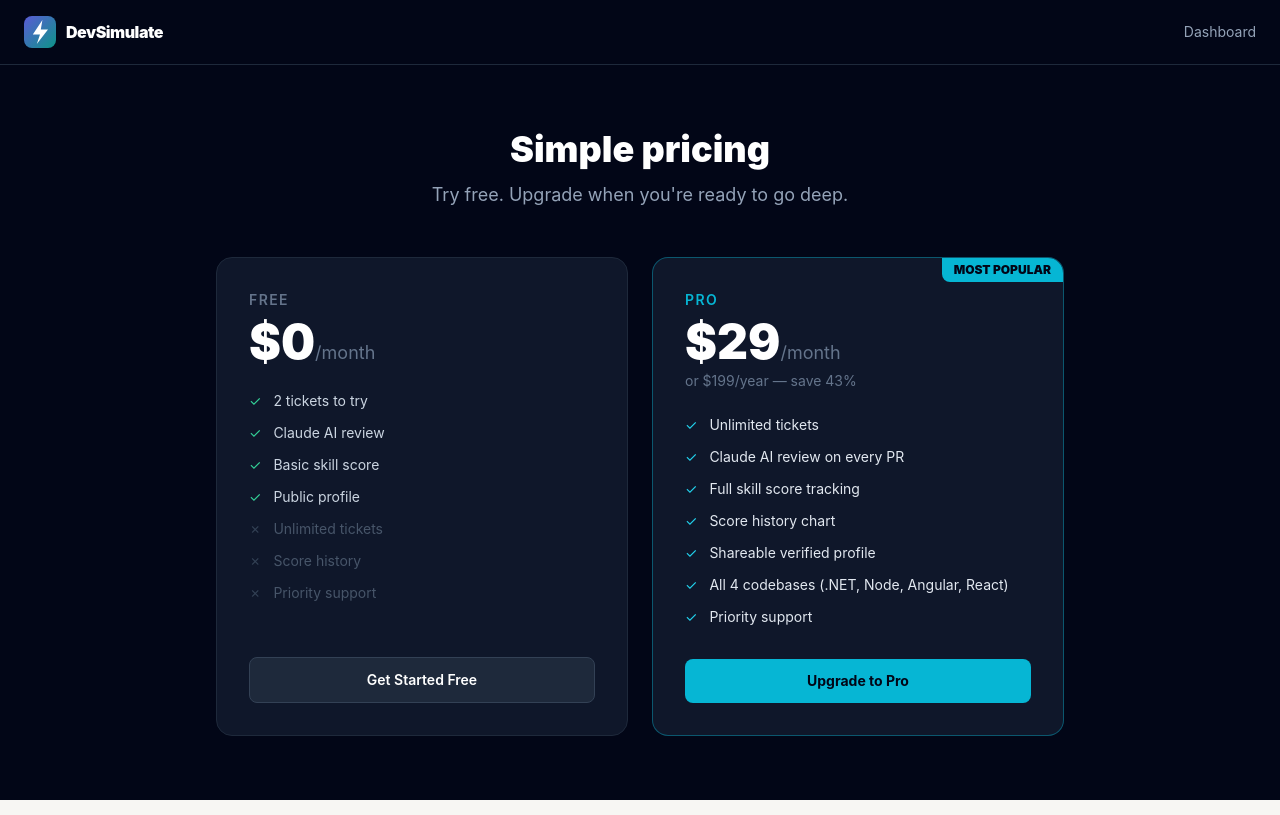
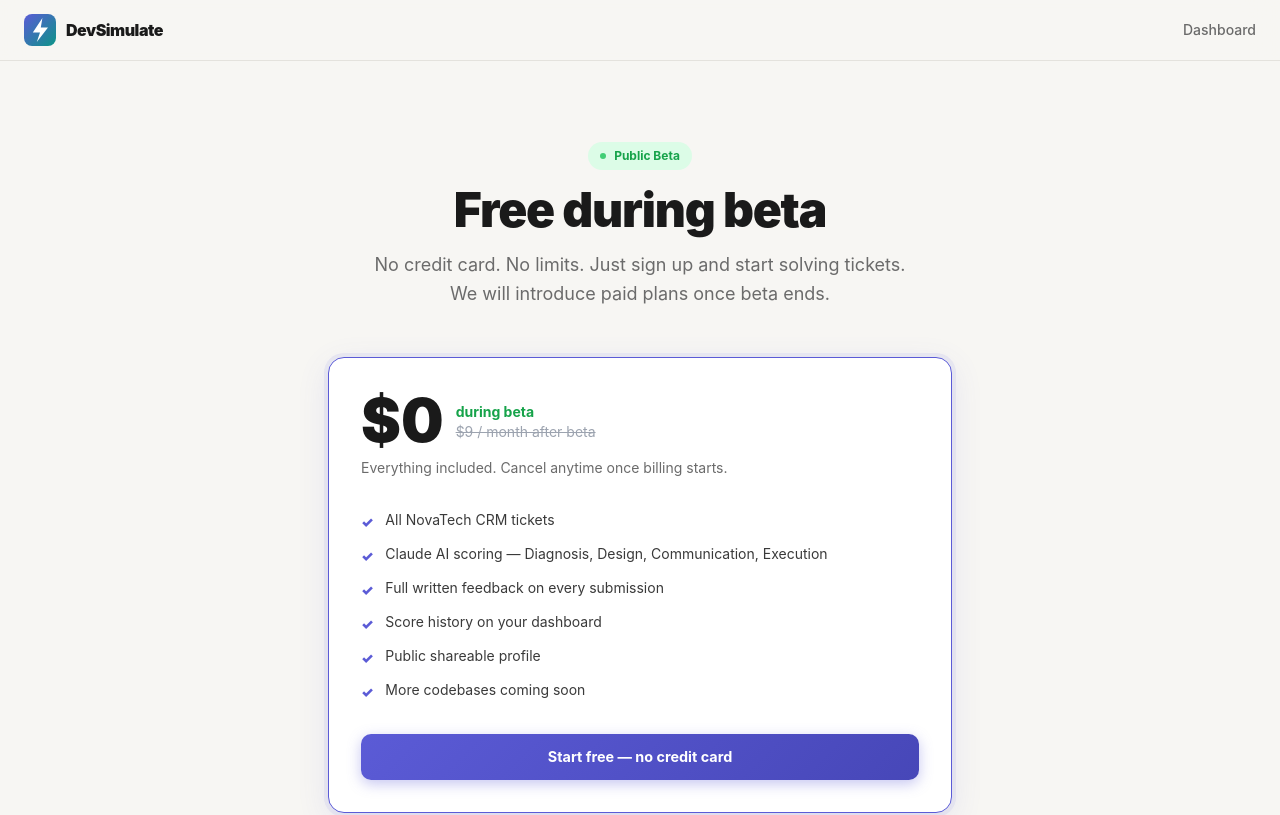
Before and after one commit to DevSimulate/DevsimulateMono, a Next.js app in the folder apps/web/: page /pricing in a window 1280 px wide. Shown: the top 815 px of the page. Built offline with nearby package versions, Linux system fonts and the light colour scheme.

Commit message:
feat: free beta pricing page and beta banner on landing

```diff
--- a/apps/web/src/app/page.tsx
+++ b/apps/web/src/app/page.tsx
@@ -74,6 +74,12 @@ const SCORES = [
 export default function LandingPage(): React.ReactElement {
   return (
     <main className="bg-grid min-h-screen overflow-x-hidden">
+
+      {/* ── Beta banner ── */}
+      <div className="w-full py-2 px-4 text-center text-xs font-bold" style={{ background: "#5B5BD6", color: "#FFFFFF" }}>
+        🚀 DevSimulate is in public beta — free for everyone right now &nbsp;·&nbsp;{" "}
+        <Link href="/pricing" className="underline underline-offset-2 opacity-90 hover:opacity-100">See pricing</Link>
+      </div>
 
       {/* ── Nav ── */}
       <nav className="sticky top-0 z-50 nav-glass px-6 py-3.5 flex items-center justify-between max-w-7xl mx-auto w-full" style={{ maxWidth: "100%" }}>
@@ -268,45 +274,45 @@ export default function LandingPage(): React.ReactElement {
 
       {/* ── Pricing ── */}
       <section id="pricing" className="py-24 px-6" style={{ background: "#F7F6F3" }}>
-        <div className="max-w-3xl mx-auto">
-          <div className="text-center mb-14">
+        <div className="max-w-2xl mx-auto">
+          <div className="text-center mb-10">
             <div className="section-label">Pricing</div>
-            <h2 className="text-4xl font-black" style={{ color: "#1A1A1A" }}>Start free, upgrade when ready</h2>
+            <h2 className="text-4xl font-black" style={{ color: "#1A1A1A" }}>Free during beta</h2>
+            <p className="mt-3 text-base" style={{ color: "#6B6B6B" }}>
+              No credit card. No limits. Enjoy it while it lasts.
+            </p>
           </div>
 
-          <div className="grid sm:grid-cols-2 gap-6 items-start">
-            {/* Free */}
-            <div className="card p-7">
-              <div className="text-xs font-bold uppercase tracking-widest mb-3" style={{ color: "#6B6B6B" }}>Free</div>
-              <div className="text-5xl font-black mb-0.5" style={{ color: "#1A1A1A" }}>$0</div>
-              <div className="text-sm mb-6" style={{ color: "#6B6B6B" }}>forever</div>
-              <ul className="space-y-2.5 mb-8 text-sm" style={{ color: "#3A3A3A" }}>
-                {["2 tickets per month", "Full AI-scored feedback", "Public profile page", "Score history chart"].map(f => (
-                  <li key={f} className="flex items-center gap-2">
-                    <span className="font-bold" style={{ color: "#0D9488" }}>✓</span> {f}
-                  </li>
-                ))}
-              </ul>
-              <Link href={ONBOARDING_URL} className="btn-outline w-full text-center block">Get started free</Link>
+          <div className="card-glow rounded-3xl p-8">
+            <div className="flex items-end gap-3 mb-6">
+              <span className="text-6xl font-black" style={{ color: "#1A1A1A" }}>$0</span>
+              <div className="pb-2">
+                <div className="text-sm font-bold" style={{ color: "#16a34a" }}>during beta</div>
+                <div className="text-sm line-through" style={{ color: "#9CA3AF" }}>$9 / month after beta</div>
+              </div>
             </div>
 
-            {/* Pro */}
-            <div className="card-glow p-7">
-              <div className="flex items-center justify-between mb-3">
-                <div className="text-xs font-bold uppercase tracking-widest" style={{ color: "#5B5BD6" }}>Pro</div>
-                <span className="text-xs font-bold px-2.5 py-0.5 rounded-full" style={{ background: "#EBEBFF", color: "#5B5BD6" }}>Most popular</span>
-              </div>
-              <div className="text-5xl font-black mb-0.5" style={{ color: "#1A1A1A" }}>$29</div>
-              <div className="text-sm mb-6" style={{ color: "#6B6B6B" }}>per month · or $199/year</div>
-              <ul className="space-y-2.5 mb-8 text-sm" style={{ color: "#3A3A3A" }}>
-                {["Unlimited tickets", "Everything in Free", "Priority review queue", "Employer dashboard", "Team training analytics"].map(f => (
-                  <li key={f} className="flex items-center gap-2">
-                    <span className="font-bold" style={{ color: "#5B5BD6" }}>✓</span> {f}
-                  </li>
-                ))}
-              </ul>
-              <Link href={ONBOARDING_URL} className="btn-primary w-full text-center block">Start Pro</Link>
-            </div>
+            <ul className="space-y-2.5 mb-8 text-sm" style={{ color: "#3A3A3A" }}>
+              {[
+                "All NovaTech CRM tickets",
+                "Claude AI scoring on every PR",
+                "Full written feedback — Diagnosis, Design, Communication, Execution",
+                "Score history on your dashboard",
+                "Public shareable profile",
+              ].map(f => (
+                <li key={f} className="flex items-center gap-2">
+                  <span className="font-black" style={{ color: "#5B5BD6" }}>✓</span> {f}
+                </li>
+              ))}
+            </ul>
+
+            <Link href={ONBOARDING_URL} className="btn-primary w-full text-center block text-base py-4">
+              Start free — no credit card
+            </Link>
+
+            <p className="text-xs text-center mt-4" style={{ color: "#9CA3AF" }}>
+              We will email you before any charge. No surprises.
+            </p>
           </div>
         </div>
       </section>
--- a/apps/web/src/app/pricing/page.tsx
+++ b/apps/web/src/app/pricing/page.tsx
@@ -1,145 +1,95 @@
 "use client";
 
-import { useState } from "react";
 import Link from "next/link";
 import Logo from "@/components/Logo";
-import axios from "axios";
-import { getToken } from "@/lib/auth";
 
-const FREE_FEATURES = [
-  { text: "2 tickets to try", included: true },
-  { text: "Claude AI review", included: true },
-  { text: "Basic skill score", included: true },
-  { text: "Public profile", included: true },
-  { text: "Unlimited tickets", included: false },
-  { text: "Score history", included: false },
-  { text: "Priority support", included: false },
-];
-
-const PRO_FEATURES = [
-  { text: "Unlimited tickets", included: true },
-  { text: "Claude AI review on every PR", included: true },
-  { text: "Full skill score tracking", included: true },
-  { text: "Score history chart", included: true },
-  { text: "Shareable verified profile", included: true },
-  { text: "All 4 codebases (.NET, Node, Angular, React)", included: true },
-  { text: "Priority support", included: true },
+const INCLUDED = [
+  "All NovaTech CRM tickets",
+  "Claude AI scoring — Diagnosis, Design, Communication, Execution",
+  "Full written feedback on every submission",
+  "Score history on your dashboard",
+  "Public shareable profile",
+  "More codebases coming soon",
 ];
 
 export default function PricingPage(): React.ReactElement {
-  const [loading, setLoading] = useState(false);
-  const [error, setError] = useState<string | null>(null);
+  return (
+    <div className="min-h-screen" style={{ background: "#F7F6F3" }}>
 
-  async function handleUpgrade(): Promise<void> {
-    const token = getToken();
-    if (!token) {
-      window.location.href = "/";
-      return;
-    }
-
-    setLoading(true);
-    setError(null);
-
-    try {
-      const apiUrl = process.env.NEXT_PUBLIC_API_URL ?? "http://localhost:8080";
-      const res = await axios.post<{ url: string }>(
-        `${apiUrl}/billing/create-checkout-session`,
-        {},
-        { headers: { Authorization: `Bearer ${token}` } }
-      );
-      window.location.href = res.data.url;
-    } catch {
-      setError("Failed to start checkout. Please try again.");
-      setLoading(false);
-    }
-  }
-
-  return (
-    <div className="min-h-screen bg-slate-950 text-white">
-      <header className="border-b border-slate-800 px-6 py-4 flex items-center justify-between">
-        <Link href="/"><Logo variant="horizontal" size={32} textColor="#FFFFFF" /></Link>
-        <Link href="/dashboard" className="text-sm text-slate-400 hover:text-white transition-colors">
+      {/* Nav */}
+      <nav className="sticky top-0 z-40 nav-glass px-6 py-3.5 flex items-center justify-between">
+        <Link href="/"><Logo variant="horizontal" size={32} /></Link>
+        <Link href="/dashboard" className="text-sm font-medium transition-colors" style={{ color: "#6B6B6B" }}
+          onMouseEnter={e => (e.currentTarget.style.color = "#1A1A1A")}
+          onMouseLeave={e => (e.currentTarget.style.color = "#6B6B6B")}>
           Dashboard
         </Link>
-      </header>
+      </nav>
 
-      <main className="max-w-4xl mx-auto px-6 py-16">
-        <div className="text-center mb-12">
-          <h1 className="text-4xl font-black text-white mb-3">Simple pricing</h1>
-          <p className="text-slate-400 text-lg">Try free. Upgrade when you're ready to go deep.</p>
+      <main className="max-w-2xl mx-auto px-6 py-20">
+
+        {/* Header */}
+        <div className="text-center mb-12 fade-in-up">
+          <div className="inline-flex items-center gap-2 px-3 py-1.5 rounded-full mb-4 text-xs font-bold"
+            style={{ background: "#DCFCE7", color: "#16a34a" }}>
+            <span className="w-1.5 h-1.5 rounded-full bg-green-500 inline-block animate-pulse" />
+            Public Beta
+          </div>
+          <h1 className="text-5xl font-black tracking-tight mb-4" style={{ color: "#1A1A1A" }}>
+            Free during beta
+          </h1>
+          <p className="text-lg leading-relaxed" style={{ color: "#6B6B6B" }}>
+            No credit card. No limits. Just sign up and start solving tickets.<br />
+            We will introduce paid plans once beta ends.
+          </p>
         </div>
 
-        {error && (
-          <div className="mb-8 rounded-lg border border-red-500/30 bg-red-500/10 px-4 py-3 text-sm text-red-400 text-center">
-            {error}
-          </div>
-        )}
+        {/* Plan card */}
+        <div className="card-glow rounded-3xl p-8 mb-8 fade-in-up" style={{ animationDelay: "100ms" }}>
 
-        <div className="grid grid-cols-1 md:grid-cols-2 gap-6">
-
-          {/* FREE */}
-          <div className="rounded-2xl border border-slate-800 bg-slate-900 p-8 flex flex-col">
-            <div className="mb-6">
-              <div className="text-sm font-semibold uppercase tracking-widest text-slate-500 mb-2">Free</div>
-              <div className="text-5xl font-black text-white">$0
-                <span className="text-lg font-normal text-slate-500">/month</span>
+          {/* Price */}
+          <div className="flex items-end gap-3 mb-2">
+            <span className="text-6xl font-black" style={{ color: "#1A1A1A" }}>$0</span>
+            <div className="pb-2">
+              <div className="text-sm font-bold" style={{ color: "#16a34a" }}>during beta</div>
+              <div className="text-sm line-through" style={{ color: "#9CA3AF" }}>$9 / month after beta</div>
             </div>
           </div>
 
-            <ul className="space-y-3 mb-8 flex-1">
-              {FREE_FEATURES.map(({ text, included }) => (
-                <li key={text} className="flex items-center gap-3 text-sm">
-                  <span className={included ? "text-emerald-400" : "text-slate-700"}>
-                    {included ? "✓" : "✗"}
-                  </span>
-                  <span className={included ? "text-slate-300" : "text-slate-600"}>{text}</span>
+          <p className="text-sm mb-8" style={{ color: "#6B6B6B" }}>
+            Everything included. Cancel anytime once billing starts.
+          </p>
+
+          {/* Features */}
+          <ul className="space-y-3 mb-8">
+            {INCLUDED.map((f) => (
+              <li key={f} className="flex items-start gap-3 text-sm" style={{ color: "#3A3A3A" }}>
+                <span className="font-black mt-0.5 shrink-0" style={{ color: "#5B5BD6" }}>✓</span>
+                {f}
               </li>
             ))}
           </ul>
 
-            <Link
-              href="/dashboard"
-              className="block text-center rounded-lg border border-slate-700 bg-slate-800 hover:bg-slate-700 text-white font-semibold px-5 py-3 text-sm transition-colors"
-            >
-              Get Started Free
+          <Link href="/onboarding/select" className="btn-primary w-full text-center block text-base py-4">
+            Start free — no credit card
           </Link>
         </div>
 
-          {/* PRO */}
-          <div className="rounded-2xl border border-cyan-500/40 bg-slate-900 p-8 flex flex-col relative overflow-hidden">
-            <div className="absolute top-0 right-0 bg-cyan-500 text-slate-950 text-xs font-black px-3 py-1 rounded-bl-lg">
-              MOST POPULAR
+        {/* After beta note */}
+        <div className="card rounded-2xl p-6 fade-in-up" style={{ animationDelay: "200ms" }}>
+          <div className="flex items-start gap-3">
+            <span className="text-xl shrink-0">💡</span>
+            <div>
+              <h3 className="font-black text-sm mb-1" style={{ color: "#1A1A1A" }}>What happens after beta?</h3>
+              <p className="text-sm leading-relaxed" style={{ color: "#6B6B6B" }}>
+                When we exit beta, the plan will be <strong style={{ color: "#1A1A1A" }}>$9 / month</strong>.
+                Everyone who joins during beta will get a heads-up email before any charge.
+                No surprises.
+              </p>
+            </div>
+          </div>
         </div>
 
-            <div className="mb-6">
-              <div className="text-sm font-semibold uppercase tracking-widest text-cyan-500 mb-2">Pro</div>
-              <div className="text-5xl font-black text-white">$29
-                <span className="text-lg font-normal text-slate-500">/month</span>
-              </div>
-              <div className="text-sm text-slate-500 mt-1">or $199/year — save 43%</div>
-            </div>
-
-            <ul className="space-y-3 mb-8 flex-1">
-              {PRO_FEATURES.map(({ text, included }) => (
-                <li key={text} className="flex items-center gap-3 text-sm">
-                  <span className={included ? "text-cyan-400" : "text-slate-700"}>
-                    {included ? "✓" : "✗"}
-                  </span>
-                  <span className={included ? "text-slate-200" : "text-slate-600"}>{text}</span>
-                </li>
-              ))}
-            </ul>
-
-            <button
-              onClick={handleUpgrade}
-              disabled={loading}
-              className="rounded-lg bg-cyan-500 hover:bg-cyan-400 disabled:opacity-60 disabled:cursor-not-allowed text-slate-950 font-bold px-5 py-3 text-sm transition-colors"
-            >
-              {loading ? "Redirecting to checkout…" : "Upgrade to Pro"}
-            </button>
-          </div>
-
-        </div>
       </main>
     </div>
   );
```
Lines whose indentation alone changed are shown as unchanged.
